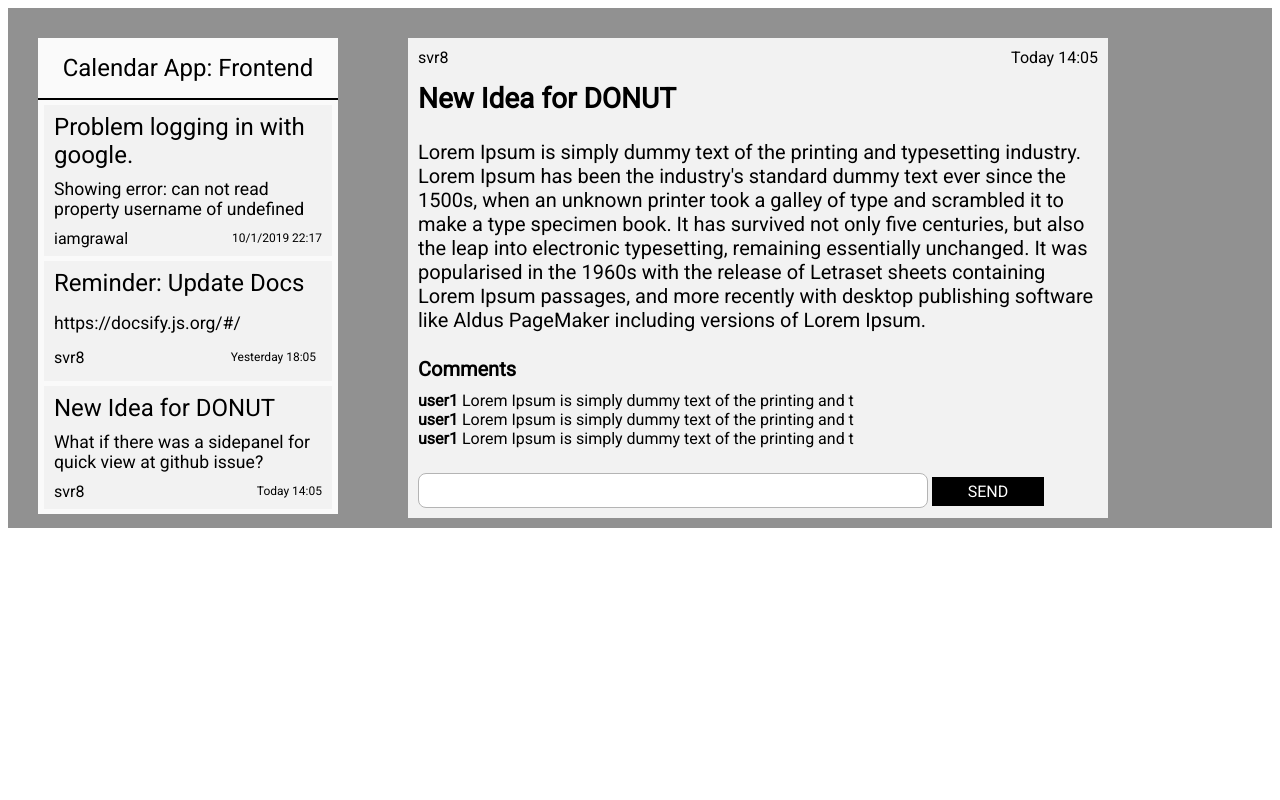
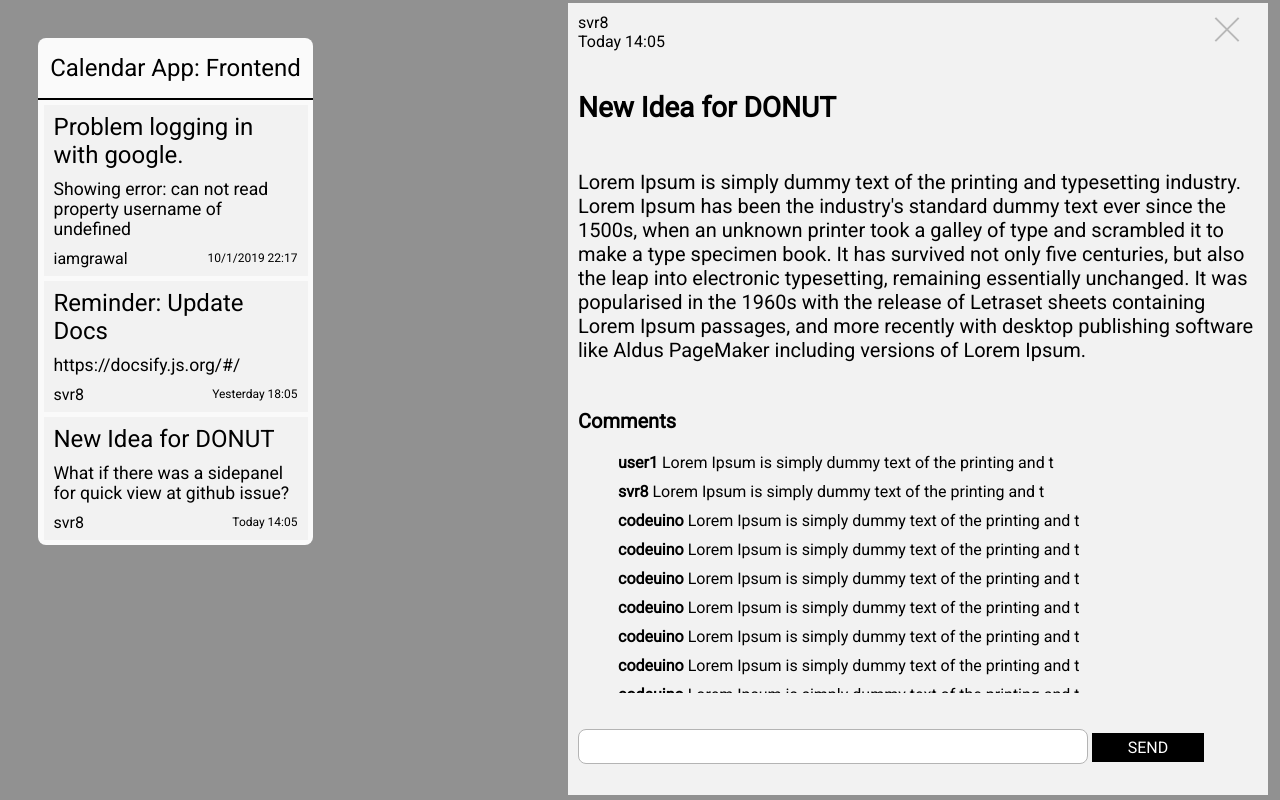
Before and after one commit to svr8/Codeuino_UI_Components, a plain HTML site: page index.html in a window 1280 px wide. Drawn offline with nearby package versions, Linux system fonts and the light colour scheme.

Commit message:
Updated UI

```diff
--- a/index.html
+++ b/index.html
@@ -7,6 +7,9 @@
 
     <!-- Custom CSS -->
     <link href="style.css" rel="stylesheet">
+
+    <!-- Vue -->
+    <script src="https://cdn.jsdelivr.net/npm/vue"></script>
 
     <!--Let browser know website is optimized for mobile-->
     <meta name="viewport" content="width=device-width, initial-scale=1.0"/>
@@ -48,26 +51,22 @@
     </div>
 
     <div class="post">
-        <div class="time">Today 14:05</div>
+        <div class="close"></div>
         <div class="title">New Idea for DONUT</div>
         <div class="body">Lorem Ipsum is simply dummy text of the printing and typesetting industry. Lorem Ipsum has been the industry's standard dummy text ever since the 1500s, when an unknown printer took a galley of type and scrambled it to make a type specimen book. It has survived not only five centuries, but also the leap into electronic typesetting, remaining essentially unchanged. It was popularised in the 1960s with the release of Letraset sheets containing Lorem Ipsum passages, and more recently with desktop publishing software like Aldus PageMaker including versions of Lorem Ipsum.</div>
-        <div class="user">svr8</div>
+        <div class="post-details">
+          <div class="username">svr8</div>
+          <div class="timedetails">Today 14:05</div>
+        </div>
 
         <div class="comments-wrap">
           <div class="comments-heading">Comments</div>
           <div class="comments-list">
-            <div class="comment">
-              <div class="comment-user">user1</div>
-              <div class="comment-body">Lorem Ipsum is simply dummy text of the printing and t</div>
+            <div class="comment" v-for="comment in comment_list">
+              <div class="comment-username">{{ comment.username }}</div>
+              <div class="comment-body">{{ comment.body }}</div>
             </div>
-            <div class="comment">
-              <div class="comment-user">user1</div>
-              <div class="comment-body">Lorem Ipsum is simply dummy text of the printing and t</div>
-            </div>
-            <div class="comment">
-              <div class="comment-user">user1</div>
-              <div class="comment-body">Lorem Ipsum is simply dummy text of the printing and t</div>
-            </div>
+
           </div>
         </div>
 
@@ -79,6 +78,7 @@
     </div>
   </div>
 
+  <script src="script.js"></script>
 
   </body>
 </html>
--- /dev/null
+++ b/script.js
@@ -0,0 +1,16 @@
+var vue = new Vue({
+  el: ".comments-list",
+  data: {
+    comment_list: [
+      { username: 'user1', body: 'Lorem Ipsum is simply dummy text of the printing and t'},
+      { username: 'svr8', body: 'Lorem Ipsum is simply dummy text of the printing and t'},
+      { username: 'codeuino', body: 'Lorem Ipsum is simply dummy text of the printing and t'},
+      { username: 'codeuino', body: 'Lorem Ipsum is simply dummy text of the printing and t'},
+      { username: 'codeuino', body: 'Lorem Ipsum is simply dummy text of the printing and t'},
+      { username: 'codeuino', body: 'Lorem Ipsum is simply dummy text of the printing and t'},
+      { username: 'codeuino', body: 'Lorem Ipsum is simply dummy text of the printing and t'},
+      { username: 'codeuino', body: 'Lorem Ipsum is simply dummy text of the printing and t'},
+      { username: 'codeuino', body: 'Lorem Ipsum is simply dummy text of the printing and t'},
+    ]
+  }
+})
--- a/style.css
+++ b/style.css
@@ -1,19 +1,31 @@
+body {
+  position: absolute;
+  top: 0px;
+  left: 0px;
+  width: 100%;
+  height: 100%;
+  overflow: hidden;
+  background-color: #919191;
+}
 .container {
   position: relative;
   top: 0px;
   left: 0px;
-  height: 520px;
-  background-color: #919191;
+  height: 99%;
+  margin: 0px;
+  padding: 0px;
 }
 .column {
   position: relative;
   top: 30px;
   left: 30px;
 
-  width: 300px;
+  width: 275px;
   height: auto;
   background-color: #FAFAFA;
   display: inline-block;
+
+  border-radius: 8px;
 
 }
 .column-title {
@@ -81,25 +93,52 @@
 
 .post {
   position: absolute;
-  top: 30px;
-  left: 400px;
+  top: -5px;
+  right: 20px;
   width: 700px;
-  height: auto;
+  height: 100%;
   background-color: #F2F2F2;
 
   font-family: Roboto, sans-serif;
 
   display: grid;
   grid-template:
-    'user . time'
+    'post-details . close'
     'title title title'
     'body body body'
     'comments comments comments'
     'user-comment user-comment user-comment';
 }
+/* Following Code for Close Button has been modified from https://codepen.io/brissmyr/pen/egidw */
+.close {
+  padding: 10px;
+  width: 32px;
+  height: 32px;
+  opacity: 0.3;
 
-.post .user {
-  grid-area: user;
+  grid-area: close;
+}
+.close:hover {
+  opacity: 1;
+  cursor: pointer;
+}
+.close:before, .close:after {
+  position: absolute;
+  content: ' ';
+  height: 33px;
+  width: 2px;
+  background-color: #333;
+}
+.close:before {
+  transform: rotate(45deg);
+}
+.close:after {
+  transform: rotate(-45deg);
+}
+/* ----------------------------------------------------------------------------------- */
+
+.post .post-details {
+  grid-area: post-details;
   padding-left: 10px;
   padding-top: 10px;
 }
@@ -130,7 +169,17 @@
   padding-bottom: 10px;
 }
 
-.comment .comment-user {
+.post .comments-list {
+  max-height: 250px;
+  overflow-y: scroll;
+}
+
+.post .comments-list .comment {
+  margin: 10px;
+}
+
+.comment .comment-username {
+  margin-left: 30px;
   display: inline-block;
   font-weight: 600;
 }
@@ -140,7 +189,7 @@
 
 .user-comment-wrap {
   grid-area: user-comment;
-  padding: 10px 10px;
+  padding: 0px 10px 10px 10px;
 }
 .user-comment-box {
   display:inline-block;
```
Also changed, not shown: Screenshot.png (deleted), Updated_Screenshot.png (added).
